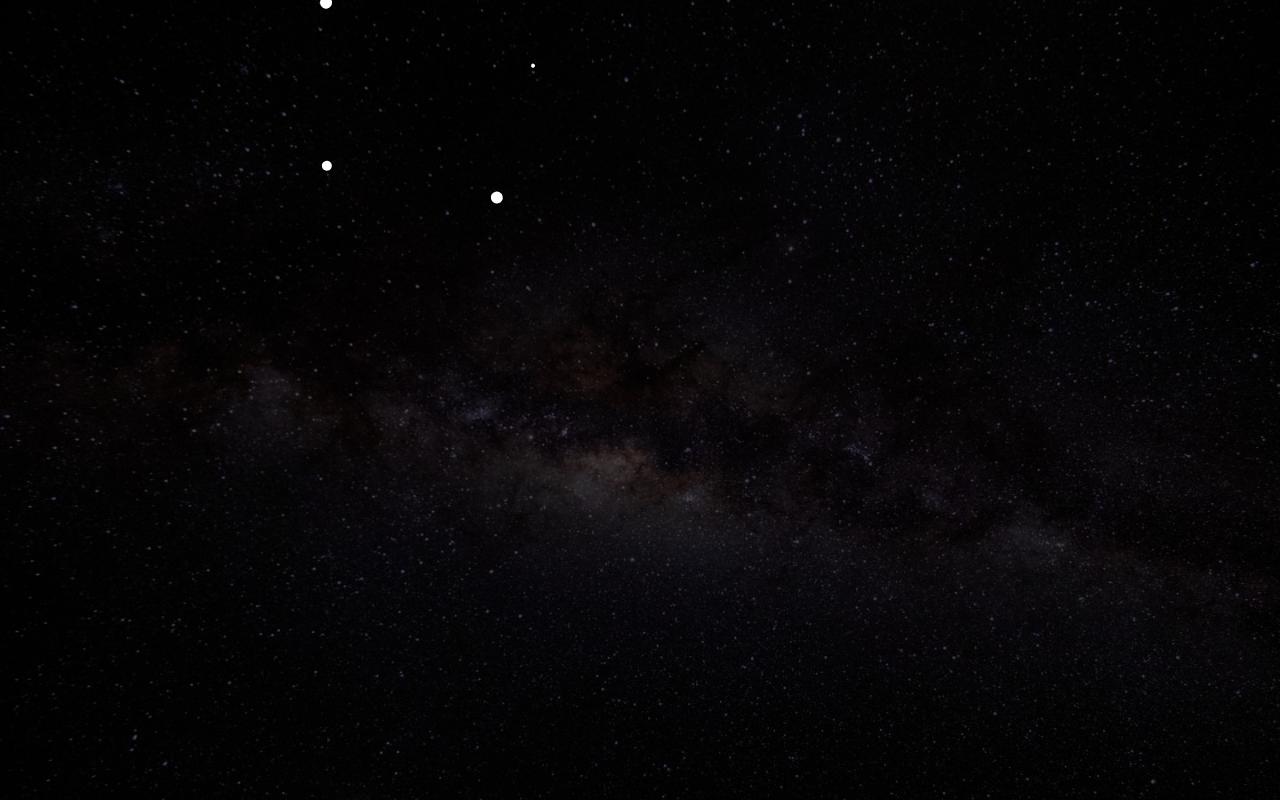
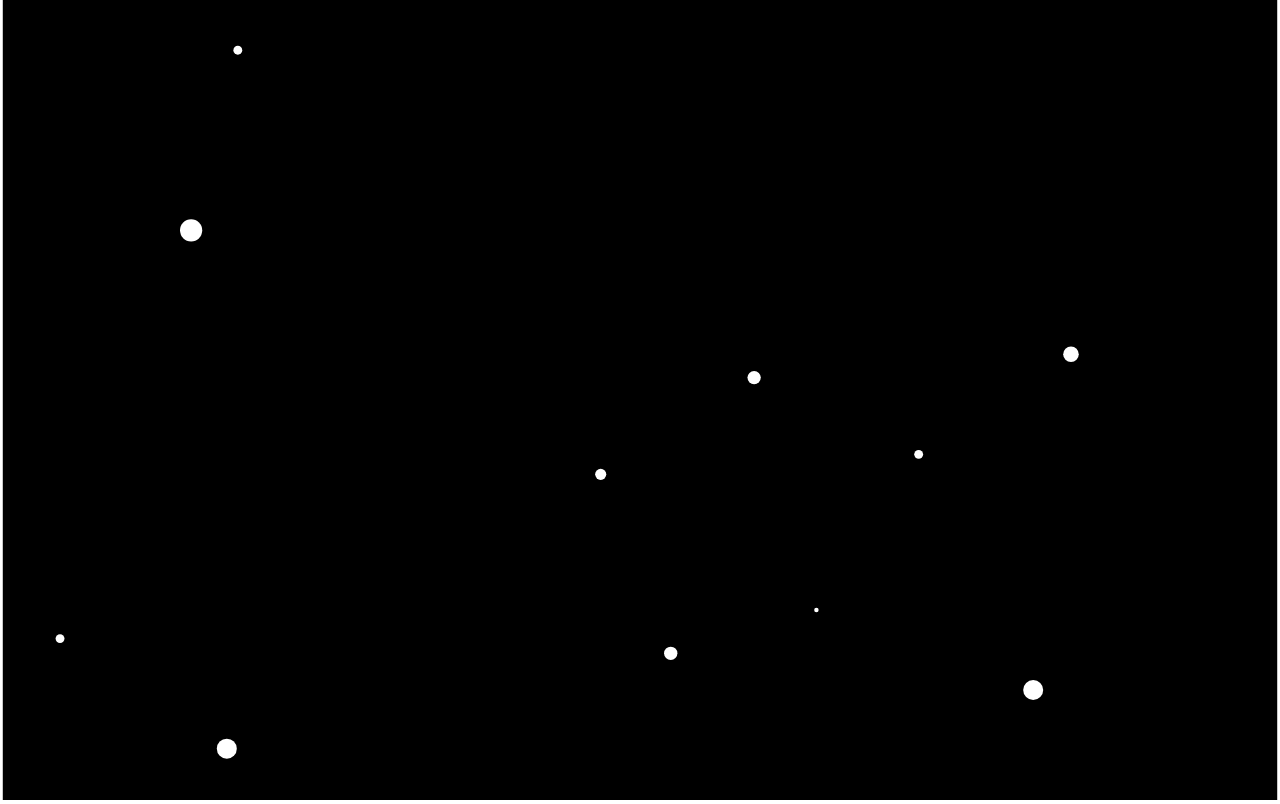
Before and after one commit to simonolander/react-stjarntecken, a React (Create React App) app: page / in a window 1280 px wide. Built offline with nearby package versions, Linux system fonts and the light colour scheme.

Commit message:
make sky start

```diff
--- a/src/SkyView.tsx
+++ b/src/SkyView.tsx
@@ -1,7 +1,7 @@
 import React, {useEffect, useState} from "react";
 import space from "./image/space.jpg"
 import {Size} from "./size";
-import {toViewBoxString} from "./rectangle";
+import {rectangleCenter, toViewBoxString} from "./rectangle";
 import {constellationIsComplete, Star} from "./constellation";
 import {useDispatch, useSelector} from "react-redux";
 import {
@@ -50,10 +50,16 @@ function StarView(props: { star: Star }) {
 function ConstellationView(props: { constellation: PlacedConstellation }) {
     const edges = useSelector(state => state.sky.edges)
     const complete = constellationIsComplete(props.constellation.constellation, edges)
+    const [cx, cy] = rectangleCenter({
+        x: props.constellation.x,
+        y: props.constellation.y,
+        width: props.constellation.constellation.width,
+        height: props.constellation.constellation.height,
+    })
     return (
         <g transform={`
             translate(${props.constellation.x}, ${props.constellation.y})
-            rotate(${rad2deg(props.constellation.angle)})
+            rotate(${rad2deg(props.constellation.angle)}, ${cx}, ${cy})
         `}>
             {props.constellation.constellation.stars.map(star => <StarView key={star.id} star={star}/>)}
             {complete && (
@@ -112,15 +118,33 @@ export default function SkyView(props: SkyViewProps) {
             }}
             onWheel={e => {
                 e.preventDefault()
-                const scrollSensitivity = 0.01
-                const fx = sky.viewPort.viewBox.x + e.clientX * sky.viewPort.viewBox.width / props.size.width
-                const fy = sky.viewPort.viewBox.y + e.clientY * sky.viewPort.viewBox.height / props.size.height
-                const ds = Math.exp(scrollSensitivity * e.deltaY)
-                dispatch(viewBoxScaleAction({fx, fy, ds}))
+                if (e.ctrlKey) {
+                    const scrollSensitivity = 0.01
+                    const fx = sky.viewPort.viewBox.x + e.clientX * sky.viewPort.viewBox.width / props.size.width
+                    const fy = sky.viewPort.viewBox.y + e.clientY * sky.viewPort.viewBox.height / props.size.height
+                    const ds = Math.exp(scrollSensitivity * e.deltaY)
+                    dispatch(viewBoxScaleAction({fx, fy, ds}))
+                } else {
+                    const dx = e.deltaX * sky.viewPort.viewBox.width / props.size.width
+                    const dy = e.deltaY * sky.viewPort.viewBox.height / props.size.height
+                    dispatch(viewBoxTranslateAction({dx, dy}))
+                }
             }}
         >
-            {sky.constellations.map(constellation => <ConstellationView key={constellation.constellation.id}
-                                                                        constellation={constellation}/>)}
+            <rect
+                x={sky.viewPort.bounds.x}
+                y={sky.viewPort.bounds.y}
+                width={sky.viewPort.bounds.width}
+                height={sky.viewPort.bounds.height}
+                stroke="white"
+                strokeWidth={5}
+            />
+            {sky.constellations.map(constellation => (
+                <ConstellationView
+                    key={constellation.constellation.id}
+                    constellation={constellation}
+                />
+            ))}
             {sky.edges.map(([id1, id2]) => (
                 <line
                     x1={starMap[id1].x}
--- a/src/math.ts
+++ b/src/math.ts
@@ -8,6 +8,6 @@ export function rad2deg(radians: number): number {
     return radians / Math.PI * 180
 }
 
-export function clamp(x: number, min: number, max: number) {
-    return Math.max(min, Math.min(max, x))
+export function clamp(value: number, min: number, max: number) {
+    return Math.max(min, Math.min(max, value))
 }
--- a/src/rectangle.ts
+++ b/src/rectangle.ts
@@ -12,3 +12,15 @@ export function toViewBoxString({height, width, x, y}: Rectangle) {
 export function rectangleArea({height, width}: Rectangle) {
     return width * height
 }
+
+export function sq(x: number) {
+    return x * x
+}
+
+export function rectangleRadius({height, width}: Rectangle): number {
+    return Math.hypot(width / 2, height / 2)
+}
+
+export function rectangleCenter(rect: Rectangle): [number, number] {
+    return [rect.x + rect.width / 2, rect.y + rect.height / 2]
+}
--- a/src/sky.tsx
+++ b/src/sky.tsx
@@ -28,22 +28,28 @@ export function toggleEdge(sky: Sky, starId1: string, starId2: string) {
     const index = sky.edges.findIndex(e2 => edgeEquals(e1, e2))
     if (index === -1) {
         sky.edges.push(e1)
-    }
-    else {
+    } else {
         sky.edges.splice(index, 1)
     }
 }
 
 export function makeSky(aspectRatio: number): Sky {
-    const numberOfConstellations = 1
+    const numberOfConstellations = 4
     const constellations = chooseN(allConstellations, numberOfConstellations)
         .map(constellation => ({
             constellation,
-            x: Math.random() * 500,
-            y: Math.random() * 500,
-            angle: Math.random() * TAU
+            x: Math.random() * 2000,
+            y: Math.random() * 2000,
+            angle: Math.random() * TAU * 0
         }))
 
+    const x = Math.min(...constellations.map(constellation => constellation.x))
+    const y = Math.min(...constellations.map(constellation => constellation.y))
+    const width = Math.max(...constellations.map(constellation => constellation.x + constellation.constellation.width)) - x
+    const height = Math.max(...constellations.map(constellation => constellation.y + constellation.constellation.height)) - y
+    const bounds = {x, y, width, height}
+
+    console.log(bounds)
     return {
         constellations,
         edges: [],
@@ -51,18 +57,8 @@ export function makeSky(aspectRatio: number): Sky {
         focusedStarId: null,
         hoveredStarId: null,
         viewPort: {
-            bounds: {
-                x: 0,
-                y: 0,
-                width: window.innerWidth,
-                height: window.innerHeight,
-            },
-            viewBox: {
-                x: 0,
-                y: 0,
-                width: window.innerWidth,
-                height: window.innerHeight,
-            },
+            bounds: {...bounds},
+            viewBox: bounds,
         }
     }
 }
--- a/src/viewPort.ts
+++ b/src/viewPort.ts
@@ -7,8 +7,8 @@ export interface ViewPort {
 }
 
 export function translate(viewPort: ViewPort, dx: number, dy: number) {
-    viewPort.viewBox.x = clamp(viewPort.viewBox.x + dx, viewPort.bounds.x, viewPort.bounds.width - viewPort.viewBox.width)
-    viewPort.viewBox.y = clamp(viewPort.viewBox.y + dy, viewPort.bounds.y, viewPort.bounds.height - viewPort.viewBox.height)
+    viewPort.viewBox.x = clamp(viewPort.viewBox.x + dx, viewPort.bounds.x, viewPort.bounds.width - viewPort.viewBox.width + viewPort.bounds.x)
+    viewPort.viewBox.y = clamp(viewPort.viewBox.y + dy, viewPort.bounds.y, viewPort.bounds.height - viewPort.viewBox.height + viewPort.bounds.y)
 }
 
 export function scale(viewPort: ViewPort, fx: number, fy: number, ds: number) {
```
